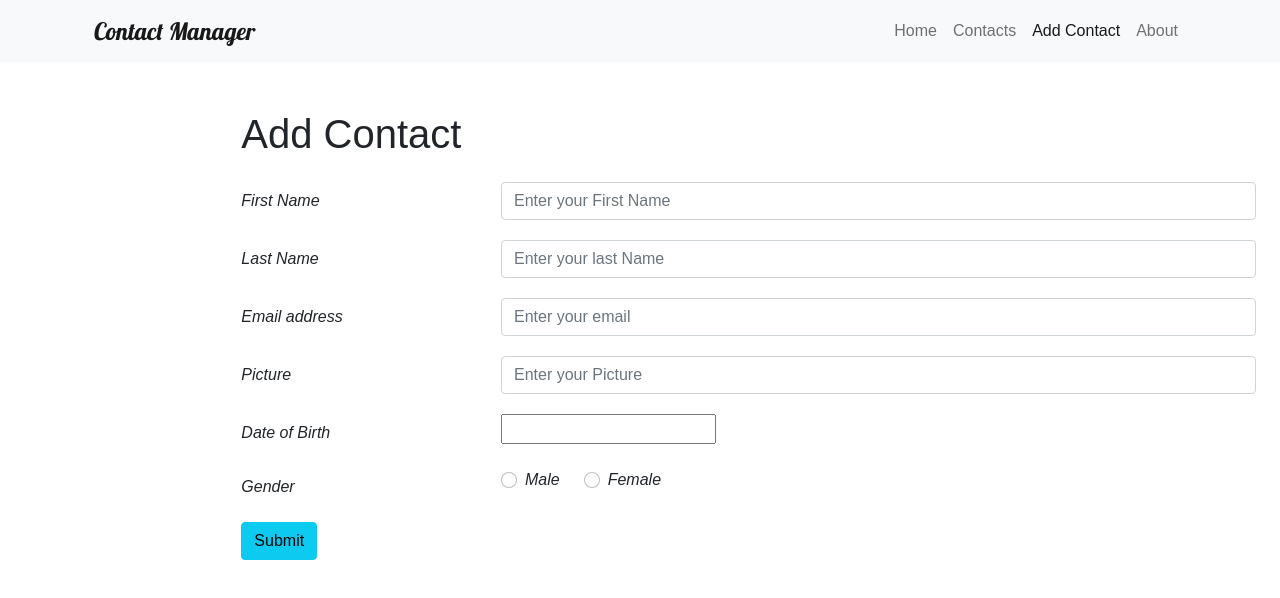
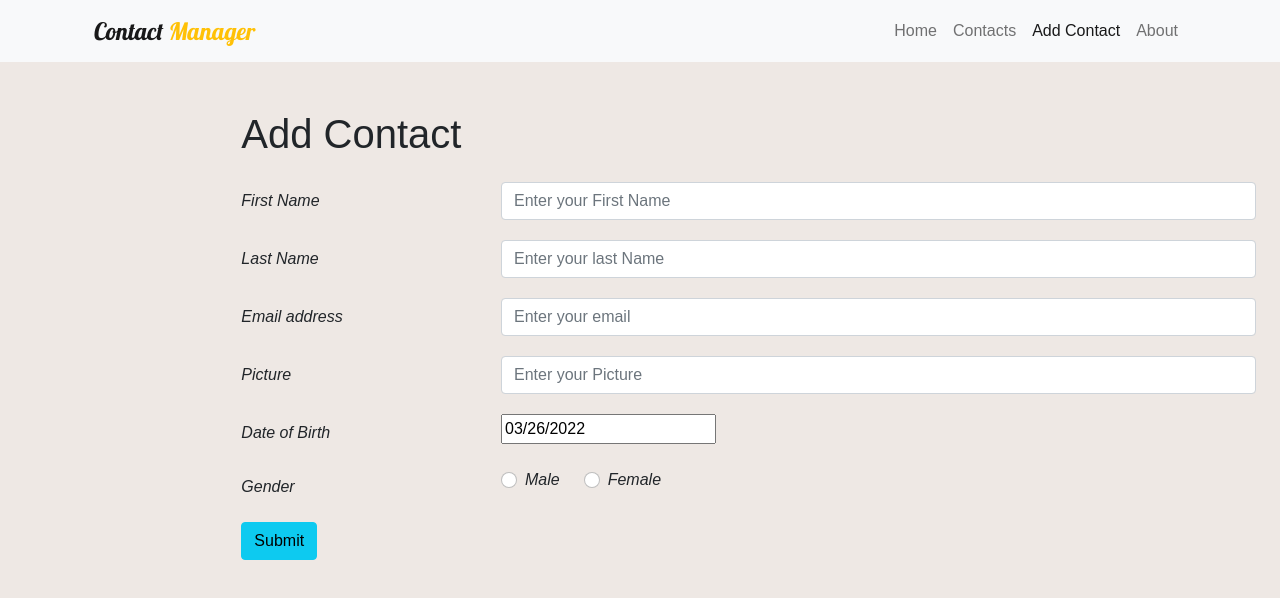
Before and after one commit to ruhizannat/contact-manager-app, a React (Vite) app: page /add in a window 1280 px wide. Shown: the top 598 px of the page. Built offline with nearby package versions, Linux system fonts and the light colour scheme; a web font is replaced by a local one.

Commit message:
upload all updated files

```diff
--- a/src/About.jsx
+++ b/src/About.jsx
@@ -1,7 +1,18 @@
+import { Button } from "react-bootstrap"
+import { FaPlusCircle } from 'react-icons/fa';
+import { useNavigate } from "react-router-dom";
+
+
 const About = () =>{
+   const navigate = useNavigate()
     return(
         <>
-          <p>About Contact</p>
+          <h1 className="text-center mb-5 ">About Contact</h1>
+          <p>Lorem ipsum dolor sit amet consectetur adipisicing elit. Nulla, nesciunt similique fuga recusandae at excepturi sed libero repellat aut tempora sunt magnam? Quos, incidunt eligendi sed labore dolorem perspiciatis, nam ut suscipit, beatae laboriosam sapiente eius laborum. Explicabo labore eum placeat. Nostrum natus distinctio doloribus nesciunt, aliquid repudiandae accusantium a!</p>
+          <p className="text-center">Create Contact
+           <Button variant="primary" className="ms-2" onClick={() =>navigate('/add')}><FaPlusCircle />New</Button>
+
+          </p>
         </>
     )
 }
--- a/src/AddContact.jsx
+++ b/src/AddContact.jsx
@@ -14,8 +14,8 @@ const defaultContact = {
     firstName: '',
     lastName: '',
     emailAddress: '',
-    dateOfBirth: '',
-    gender: new Date(),
+    dateOfBirth: new Date(),
+    gender: '',
     picture: '',
 
 
@@ -186,7 +186,7 @@ const AddContact = ({addContact}) =>{
 
             </Form.Group>
 
-            <Form.Group as={Row} className="mb-3" >
+            <Form.Group as={Row} className="mb-3 " >
                 <Col sm={3}>
                 <Form.Label column htmlFor="picture">Picture</Form.Label>
                 </Col>
@@ -200,6 +200,7 @@ const AddContact = ({addContact}) =>{
                  onChange={handelChange}
                  value={picture}
                  isInvalid={errorPicture}
+
 
                  />
 
@@ -228,6 +229,8 @@ const AddContact = ({addContact}) =>{
                      ...contact,
                      dateOfBirth:date,
                  })}
+
+
                  value={dateOfBirth}
                  isInvalid={errorDateOfBirth}
 
--- a/src/ContactDetails.jsx
+++ b/src/ContactDetails.jsx
@@ -3,7 +3,7 @@ import style from './Contact.module.css'
 import { useEffect, useState } from "react"
 import { FaArrowLeft } from "react-icons/fa";
 import { useNavigate, useParams } from "react-router-dom";
-import { format} from 'date-fns'
+import { format, parseISO} from 'date-fns'
 
 
 
@@ -11,7 +11,7 @@ const defaultContact = {
     firstName: '',
     lastName: '',
     emailAddress: '',
-    dateOfBirth:'',
+    dateOfBirth:new Date(),
     gender: 'male',
     picture:'',
 
@@ -19,7 +19,7 @@ const defaultContact = {
 }
 const ContactDetails = ({contacts}) =>{
 
-    const [contact, setContact] = useState(defaultContact)
+    const [contact, setContact] = useState({})
     const navigate = useNavigate()
    const {id} = useParams()
    console.log(id)
@@ -35,21 +35,23 @@ const ContactDetails = ({contacts}) =>{
         findContact()
     }, [id])
 
-    const { firstName, lastName, emailAddress, gender, dateOfBirth, picture} = contact
+    const { firstName='', lastName= '', emailAddress='', gender='', dateOfBirth='', picture=''} = contact
+
     return(
         <>
            <h1>Contact Details Information</h1>
 
           <Card className={`mb-3 mt-3 ${style.contact}`}>
-          <Card.Img variant="top" src={picture} />
+          <Card.Img variant="top" src={contact?.picture} />
             <Card.Body >
 
-            <Card.Title>ID: {id}</Card.Title>
+            <Card.Title>ID: {contact?.id}</Card.Title>
                 <Card.Text>
                     <span className="text-dark">Name: {firstName} {lastName}</span><br />
                     <span>Email: {emailAddress}</span><br />
                     <span>Gender: {gender}</span><br />
-                    <span>Date of Birth: {format(new Date(dateOfBirth),'dd/MM/yyyy')}</span><br />
+                    {/* <span>Date of Birth: {format(new Date(contact?.dateOfBirth), 'dd/MM/yyyy')}</span><br /> */}
+                    {dateOfBirth &&  <span>Date of Birth: {format(new Date(dateOfBirth), 'dd/MM/yyyy')}</span>}
 
                 </Card.Text>
                 <div className="d-grid gap-2">
--- a/src/Contacts.jsx
+++ b/src/Contacts.jsx
@@ -1,18 +1,37 @@
 import Contact from './Contact'
-import {  Row, Col } from "react-bootstrap"
+import {  Row, Col, Form, Button, FormControl } from "react-bootstrap"
+import { useState } from 'react'
 
 
 
 
 const Contacts = ({contacts, deleteContact}) =>{
-
+     const [search, setSearch] = useState('')
+     console.log(search)
+     const filteredContacts = contacts.filter(contact => contact.firstName.includes(search) || contact.lastName.includes(search))
     return(
 
         <>
-         <h1 className='mt-3'>All Contacts</h1>
+         <h1 className='mt-3 mb-5 text-center'>All Contacts</h1>
+        <Form as={Row} className="d-flex mb-5">
+          <Col sm={4}>
+        <FormControl
+          type="search"
+          value={search}
+          onChange={(e) =>setSearch(e.target.value)}
+          placeholder="Search"
+          className="me-2"
+          aria-label="Search"
+        />
+         </Col>
+         <Col sm={2}>
+        <Button variant="outline-success">Search</Button>
+        </Col>
+      </Form>
+
           <Row>
             <Col sm={6}>
-          {contacts.map((contact, i) => <Contact contact={contact} key={i} deleteContact={deleteContact} />)}
+          {filteredContacts.map((contact, i) => <Contact contact={contact} key={i} deleteContact={deleteContact} />)}
           </Col>
             </Row>
         </>
--- a/src/EditContact.jsx
+++ b/src/EditContact.jsx
@@ -246,6 +246,7 @@ const EditContact = ({addContact, contacts, updateContact}) =>{
                  })}
 
 
+
                  value={dateOfBirth}
                  isInvalid={errorDateOfBirth}
                  selectsStart
@@ -304,4 +305,5 @@ const EditContact = ({addContact, contacts, updateContact}) =>{
     )
 }
 
+
 export default EditContact
--- a/src/Navigation.jsx
+++ b/src/Navigation.jsx
@@ -6,7 +6,7 @@ const Navigation = () =>{
         <>
         <Navbar bg="light" expand="lg" className='mb-4'>
             <Container className='d-flex flex-row'>
-                <Navbar.Brand as={Link} to='/' className='contact-brand'>Contact Manager</Navbar.Brand>
+                <Navbar.Brand as={Link} to='/' className='contact-brand'>Contact <span className='text-warning'>Manager</span></Navbar.Brand>
                 <Navbar.Toggle aria-controls="basic-navbar-nav" />
                 <Navbar.Collapse id="basic-navbar-nav">
                 <Nav className=" ms-auto">
--- a/src/data.js
+++ b/src/data.js
@@ -4,78 +4,79 @@ export const contactsData =[{
     lastName: "Treslove",
     emailAddress: "ltreslove0@dropbox.com",
     gender: "Male",
-    dateOfBirth: "14/07/1993",
-    picture: "https://randomuser.me/api/portraitswomen/1.jpg "
+    dateOfBirth: new Date()
+    ,
+    picture:"https://e7.pngegg.com/pngimages/954/328/png-clipart-computer-icons-user-profile-avatar-heroes-head.png"
   }, {
     id: "2",
     firstName: "Johnathan",
     lastName: "Molnar",
     emailAddress: "jmolnar1@weather.com",
     gender: "Male",
-    dateOfBirth: "07/03/1986",
-    picture: "https://randomuser.me/api/portraitswomen/2.jpg "
+    dateOfBirth: new Date(),
+    picture: "https://e7.pngegg.com/pngimages/954/328/png-clipart-computer-icons-user-profile-avatar-heroes-head.png"
   }, {
     id: "3",
     firstName: "Judie",
     lastName: "Mackrill",
     emailAddress: "jmackrill2@accuweather.com",
     gender: "Female",
-    dateOfBirth: "07/04/1980",
-    picture: "https://randomuser.me/api/portraitswomen/3.jpg "
+    dateOfBirth:  new Date(),
+    picture: "https://cdn-icons-png.flaticon.com/512/219/219969.png "
   }, {
     id: "4",
     firstName: "Yvonne",
     lastName: "Wheater",
     emailAddress: "ywheater3@mac.com",
     gender: "Male",
-    dateOfBirth: "25/08/1995",
-    picture: "https://randomuser.me/api/portraitswomen/4.jpg "
+    dateOfBirth:  new Date(),
+    picture: "https://encrypted-tbn0.gstatic.com/images?q=tbn:ANd9GcSJ7m06X6vsmiHCcyIUoW7Afl_XhoHW58WrMg&usqp=CAU"
   }, {
     id: "5",
     firstName: "Herculie",
     lastName: "Riolfi",
     emailAddress: "hriolfi4@amazon.co.jp",
     gender: "Male",
-    dateOfBirth: "31/08/1988",
-    picture: "https://randomuser.me/api/portraitswomen/5.jpg "
+    dateOfBirth:  new Date(),
+    picture: "https://encrypted-tbn0.gstatic.com/images?q=tbn:ANd9GcRF8EZQrzI_ybF6HM0sVb2vY5WrOMKuIcGK7g&usqp=CAU "
   }, {
     id: "6",
     firstName: "Nichols",
     lastName: "Sherwen",
     emailAddress: "nsherwen5@prweb.com",
     gender: "Female",
-    dateOfBirth: "10/07/1989",
-    picture: "https://randomuser.me/api/portraitswomen/6.jpg "
+    dateOfBirth:  new Date(),
+    picture: "https://encrypted-tbn0.gstatic.com/images?q=tbn:ANd9GcTJ7QaI5DTqv_k8EyPj3-QeT-5IpWTj_IHRqQ&usqp=CAU "
   }, {
     id: "7",
     firstName: "Waring",
     lastName: "Cowden",
     emailAddress: "wcowden6@ameblo.jp",
     gender : "Female",
-    dateOfBirth  : "01/01/1985",
-    picture: "https://randomuser.me/api/portraitswomen/7.jpg "
+    dateOfBirth  :  new Date(),
+    picture: "https://encrypted-tbn0.gstatic.com/images?q=tbn:ANd9GcQprjP-BMSaPG1L-_gGNVEVpP9pqXbmkUJk2g&usqp=CAU"
   }, {
     id: "8",
     firstName:"Virge",
     lastName  :"Routledge",
     emailAddress  : "vroutledge7@ucoz.ru",
     gender: "Female",
-    dateOfBirth : "18/10/1981",
-    picture   : "https://randomuser.me/api/portraitswomen/8.jpg "
+    dateOfBirth :  new Date(),
+    picture   : "https://encrypted-tbn0.gstatic.com/images?q=tbn:ANd9GcRNiQ63wXcfaE7w3wFexsqcuvwGwevpQHfEvw&usqp=CAU "
   }, {
     id: "9",
     firstName: "Kara-lynn",
     lastName: "Palliser",
     emailAddress  : "kpalliser8@upenn.edu",
-    gender: "Female",
-    dateOfBirth  : "18/03/1995",
-    picture: "https://randomuser.me/api/portraitswomen/9.jpg "
+    gender: "Male",
+    dateOfBirth  : new Date(),
+    picture: "https://cdn.iconscout.com/icon/free/png-256/laptop-user-1-1179329.png "
   }, {
     id: "10",
     firstName: "Julianne",
     lastName: "Emptage",
     emailAddress   : "jemptage9@ted.com",
     gender: "Female",
-    dateOfBirth: "21/11/1991",
-    picture: "https://randomuser.me/api/portraitswomen/10.jpg "
+    dateOfBirth:  new Date(),
+    picture: "https://thumbs.dreamstime.com/b/woman-laptop-icon-flat-style-illustration-vector-web-design-163519381.jpg "
   }]
--- a/src/index.css
+++ b/src/index.css
@@ -5,6 +5,7 @@ font-family: 'Recursive', sans-serif; */
 body{
     font-family: 'Recursive', sans-serif !important;
     overflow-x: hidden;
+    background-color: #eee8E4 !important;
 }
 form label{
     font-style: italic;
```
